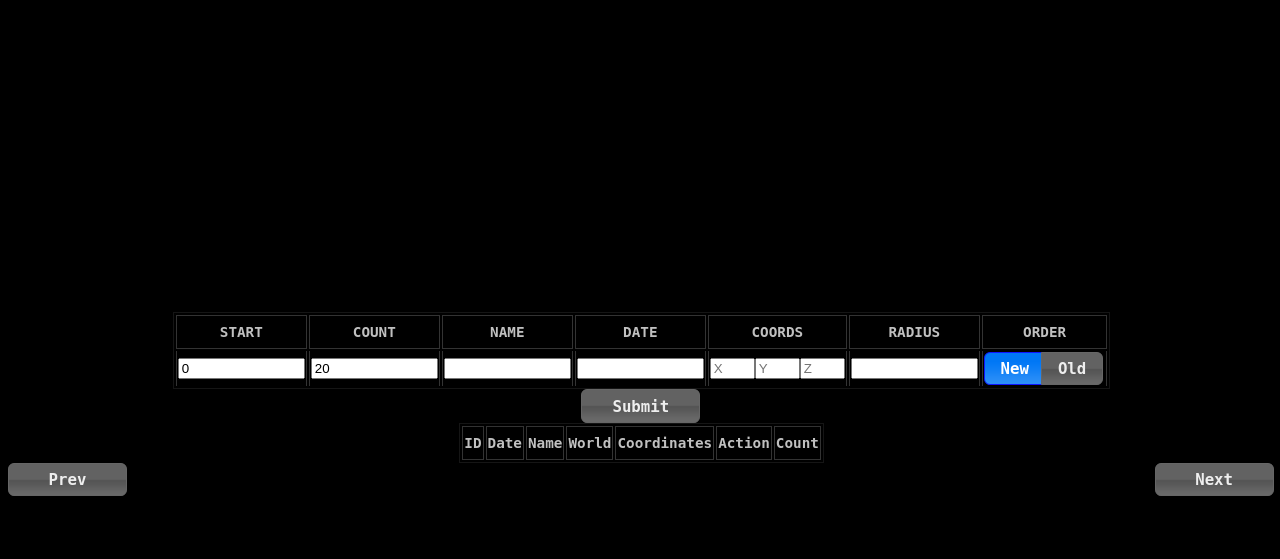
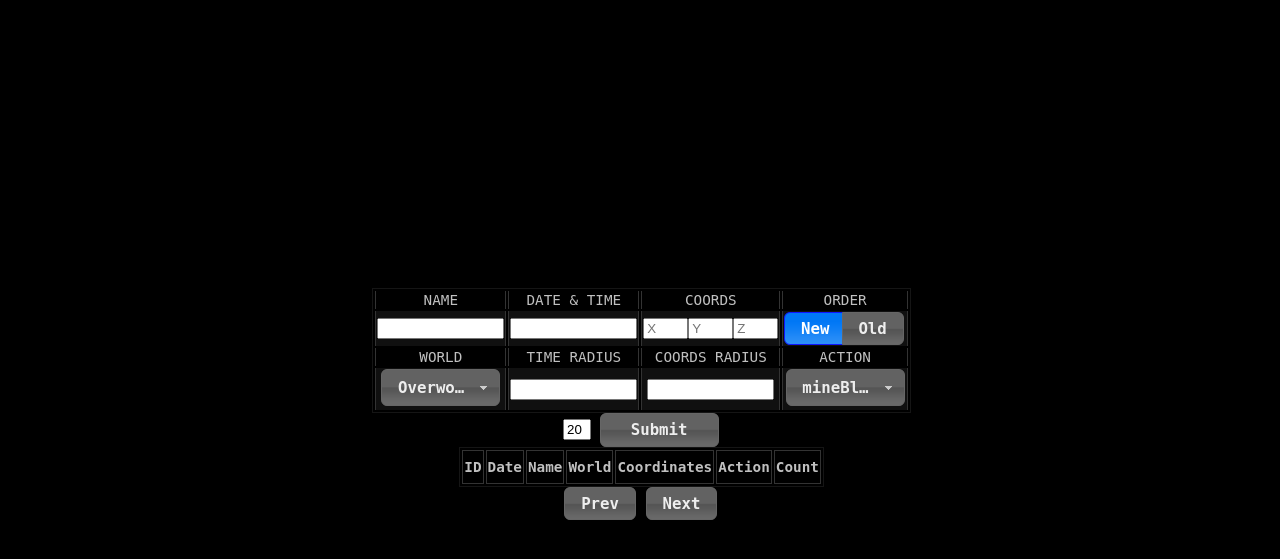
Before and after one commit to Razem/Blockhound, a PHP site: page / in a window 1280 px wide. Shown: the top 559 px of the page. Run offline with PHP 8.4, Linux system fonts and the light colour scheme.

Commit message:
Filters, JS prep

```diff
--- a/ui/css.css
+++ b/ui/css.css
@@ -6,6 +6,9 @@ body {
     height: 100%;
     width: 100%;
     text-align:center;
+}
+select {
+    width: 119px;
 }
 input {
     width: 119px;
--- a/ui/index.php
+++ b/ui/index.php
@@ -17,56 +17,24 @@ require_once './functions.class.php';
         <script type="text/javascript" src="./jqueryui/external/jquery/jquery.js"></script>
         <script type="text/javascript" src="./jqueryui/jquery-ui.min.js"></script>
         <script type="text/javascript" src="./jqueryui/jquery-ui-timepicker-addon.js"></script>
+        <script type="text/javascript" src="./js.js"></script>
         <script type="text/javascript">
             $(document).ready(function () {
-                var tmp = [];
-                var values = [];
-                var items = location.search.substr(1).split("&");
-                for (var i = 0; i < items.length; i++) {
-                    tmp = items[i].split("=");
-                    values[i] = parseInt(tmp[1]);
-                }
-                var prev = values[0] + values[1];
-                if (prev < 0) {
-                    prev = 0;
-                }
-                var next = values[0] - values[1];
-                if (next < 0) {
-                    next = 0;
-                }
-                $("#changePrev").val(prev);
-                $("#changeNext").val(next);
-                $("#countPrev").val(values[1]);
-                $("#countNext").val(values[1]);
-
-                $(".button").button();
-                $("#radioset").buttonset();
-                $(".date").datetimepicker({
-                    controlType: "select",
-                    oneLine: true,
-                    dateFormat: "yy-mm-dd",
-                    timeFormat: "HH:mm:ss"
-                });
-            });
-        </script>
+                main();
+            });</script>
     </head>
 
     <body>
         <div id="outside">
             <div id="inside">
                 <form action="index.php" method="GET">
+                    <input type="text" name="start" value="0" style ="display: none;" />
                     <table>
-                        <thead>
-                        <td>START</td><td>COUNT</td><td>NAME</td><td>DATE</td><td>COORDS</td><td>RADIUS</td><td>ORDER</td>
-                        </thead>
                         <tbody>
                             <tr>
-                                <td>
-                                    <input type="text" name="start" value="0" />
-                                </td>
-                                <td>
-                                    <input type="text" name="count" value="20" />
-                                </td>
+                                <td>NAME</td><td>DATE & TIME</td><td>COORDS</td><td>ORDER</td>
+                            </tr>
+                            <tr>
                                 <td>
                                     <input type="text" name="name" />
                                 </td>
@@ -74,24 +42,58 @@ require_once './functions.class.php';
                                     <input class="date" type="text" name="date" />
                                 </td>
                                 <td>
-                                    <input class="coord" type="text" name="X" placeholder="X"><input class="coord" type="text" name="Y" placeholder="Y"><input class="coord" type="text" name="Z" placeholder="Z">
+                                    <input class="coord" type="text" name="X" placeholder="X" /><input class="coord" type="text" name="Y" placeholder="Y" /><input class="coord" type="text" name="Z" placeholder="Z" />
                                 </td>
                                 <td>
-                                    <input type="text" name="radius">
+                                    <div id="radioset">
+                                        <input type="radio" id="radio1" name="order" checked="checked" value="DESC" /><label for="radio1">New</label><input type="radio" id="radio2" name="order" value="ASC" /><label for="radio2">Old</label>
+                                    </div>
+                                </td>
+                            </tr>
+                            <tr>
+                                <td>WORLD</td><td>TIME RADIUS</td><td>COORDS RADIUS</td><td>ACTION</td>
+                            </tr>
+                            <tr>
+                                <td>
+                                    <select id="world" name="world">
+                                        <option>Overworld</option>
+                                        <option>Nether</option>
+                                        <option>End</option>
+                                    </select>
                                 </td>
                                 <td>
-                                    <span id="radioset"><input type="radio" id="radio1" name="order" checked="checked" value="DESC" /><label for="radio1">New</label><input type="radio" id="radio2" name="order" value="ASC" /><label for="radio2">Old</label></span>
+                                    <input class="time" type="text" name="timeRadius" />
+                                </td>
+                                <td>
+                                    <input type="text" name="coordsRadius" />
+                                </td>
+                                <td>
+                                    <select id="action" name="action">
+                                        <option>mineBlock.*</option>
+                                        <option>useItem.*</option>
+                                        <option>killEntity.*</option>
+                                        <option>deaths</option>
+                                        <option>leaveGame</option>
+                                        <option>chestOpened</option>
+                                        <option>trappedChestTriggered</option>
+                                        <option>hopperInspected</option>
+                                        <option>dropperInspected</option>
+                                        <option>dispenserInspected</option>
+                                        <option>furnaceInteraction</option>
+                                        <option>brewingstandInteraction</option>
+                                    </select>
                                 </td>
                             </tr>
                         </tbody>
                     </table>
+                    <input type="text" name="count" value="20" style = "width: 20px;"/>
                     <input class="button" type="submit" name="submit" value="Submit"/>
                 </form>
                 <table>
                     <thead>
                     <td>ID</td><td>Date</td><td>Name</td><td>World</td><td>Coordinates</td><td>Action</td><td>Count</td>
                     </thead>
-                    <tbody>
+                    <tbody id="queries">
                         <?php
                         if (isset($_GET["submit"])) {
                             $start = 0;
@@ -108,16 +110,8 @@ require_once './functions.class.php';
                         ?>
                     </tbody>
                 </table>
-                <form id="prev" action="index.php" method="GET">
-                    <input id="changePrev" type="text" name="start" value="" style="display: none;"/>
-                    <input id="countPrev" type="text" name="count" value="" style="display: none;"/>
-                    <input class="button" type="submit" name="submit" value="Prev"/>
-                </form>
-                <form id="next" action="index.php" method="GET">
-                    <input id="changeNext" type="text" name="start" value="" style="display: none;"/>
-                    <input id="countNext" type="text" name="count" value="" style="display: none;"/>
-                    <input class="button" type="submit" name="submit" value="Next"/>
-                </form>
+                <button class="button next" onclick="change('prev')">Prev</button>
+                <button class="button next" onclick="change('next')">Next</button>
             </div>
         </div>
     </body>
--- /dev/null
+++ b/ui/js.js
@@ -0,0 +1,49 @@
+var prev, next;
+var values = [];  // 0 - start 1 - name, 2 - date, 3/4/5 - coords, 6 - order, 7 - world, 8 - timeRadius, 9 - coordsRadius, 10 - action, 11 - count, (12 - submit origin)
+function main() {
+    var items = location.search.substr(1).split("&");
+    for (var i = 0; i < items.length; i++) {
+        var tmp = items[i].split("=");
+        values[i] = tmp[1];
+        if (values[i] === null) {
+            values[i] = "";
+        }
+    }
+    if (values[6] === "DESC") {
+        prev = parseInt(values[0]) + parseInt(values[11]);
+        next = parseInt(values[0]) - parseInt(values[11]);
+    } else if (values[6] === "ASC") {
+        prev = parseInt(values[0]) - parseInt(values[11]);
+        next = parseInt(values[0]) + parseInt(values[11]);
+    }
+    if (prev < 0) {
+        prev = 0;
+    }
+    if (next < 0) {
+        next = 0;
+    }
+
+    $(".button").button();
+    $("#radioset").buttonset();
+    $("#world").selectmenu();
+    $("#action").selectmenu();
+    $(".date").datetimepicker({
+        controlType: "select",
+        oneLine: true,
+        dateFormat: "yy-mm-dd",
+        timeFormat: "HH:mm:ss"
+    });
+    $(".time").timepicker({
+        controlType: "select",
+        oneLine: true,
+        timeFormat: "HH:mm:ss"
+    });
+}
+
+function change(place) { // ?start=&name=&date=&X=&Y=&Z=&order=&world=&timeRadius=&coordsRadius=&action=&count=&submit=
+    if (place === "prev") {
+        location.search = "?start=" + prev + "&name=" + values[1] + "&date=" + values[2] + "&X=" + values[3] + "&Y=" + values[4] + "&Z=" + values[5] + "&order=" + values[6] + "&world=" + values[7] + "&timeRadius=" + values[8] + "&coordsRadius=" + values[9] + "&action=" + values[10] + "&count=" + values[11] + "&submit=Prev";
+    } else if (place === "next") {
+        location.search = "?start=" + next + "&name=" + values[1] + "&date=" + values[2] + "&X=" + values[3] + "&Y=" + values[4] + "&Z=" + values[5] + "&order=" + values[6] + "&world=" + values[7] + "&timeRadius=" + values[8] + "&coordsRadius=" + values[9] + "&action=" + values[10] + "&count=" + values[11] + "&submit=Next";
+    }
+}
```
